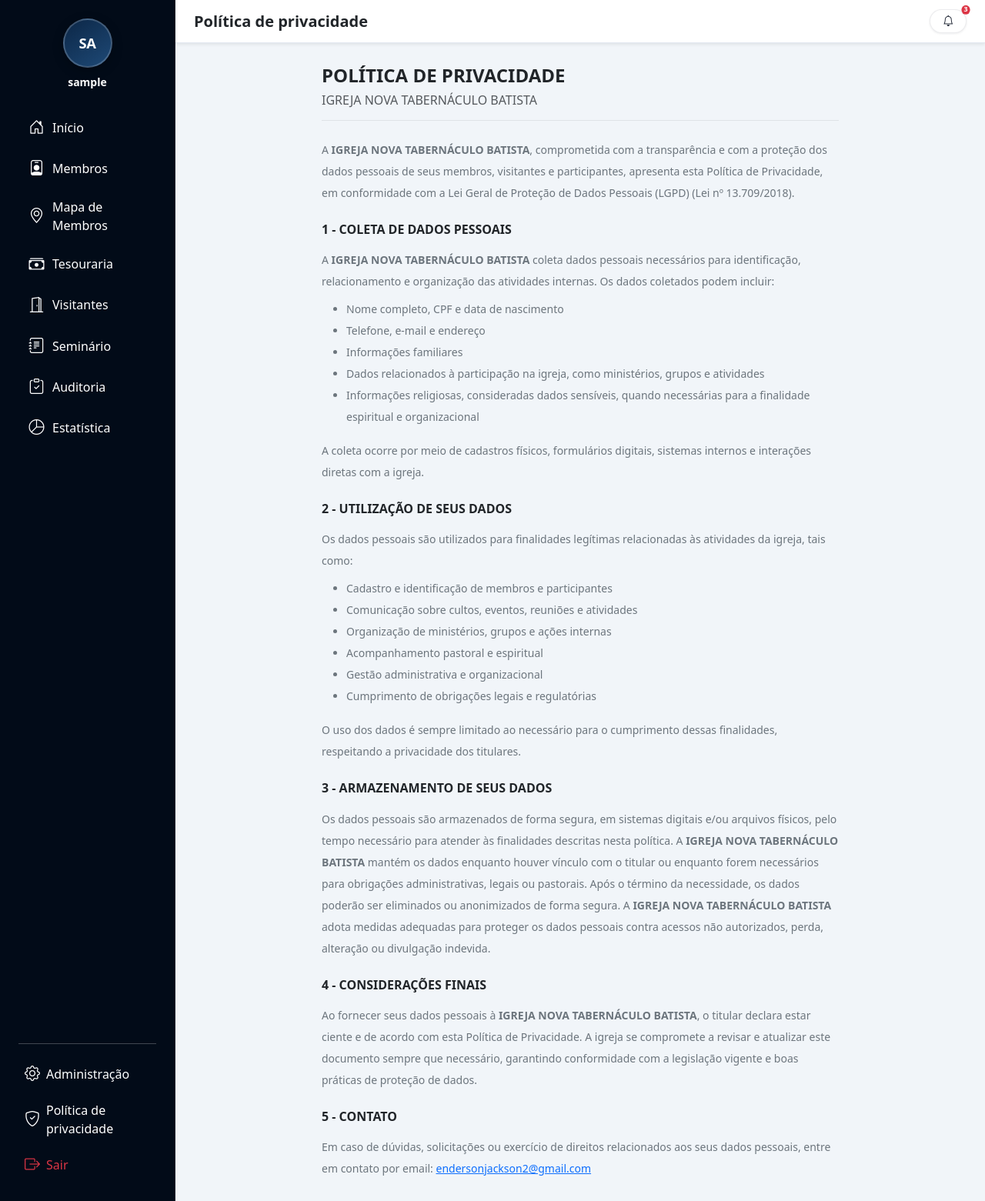
After one commit to endersonjack/nova_app, a Django app: page /privacidade/ in a window 1280 px wide. The commit adds this page. Shown: the whole page at 77% size. Run offline with Django 5.2, Linux system fonts and the light colour scheme; the visitor is signed in with stand-in values (Sample User, id 1); data comes from the database, SQL or seed files in the repository; data that the repository does not hold is empty; some libraries are stand-ins or nearby versions.

Commit message:
ADD: Página de POLÍTICA DE PRIVACIDADE

```diff
--- /dev/null
+++ b/dashboard/templates/dashboard/politica_privacidade.html
@@ -0,0 +1,68 @@
+{% extends "base.html" %}
+{% block title %}Política de privacidade{% endblock %}
+{% block page_title %}Política de privacidade{% endblock %}
+
+{% block content %}
+<article class="app-legal-prose mx-auto" style="max-width: 42rem;">
+  <header class="mb-4 pb-3 border-bottom">
+    <h1 class="h4 fw-bold text-dark mb-2">POLÍTICA DE PRIVACIDADE</h1>
+    <p class="h6 text-muted mb-0">IGREJA NOVA TABERNÁCULO BATISTA</p>
+  </header>
+
+  <p class="text-secondary small lh-lg">
+    A <strong>IGREJA NOVA TABERNÁCULO BATISTA</strong>, comprometida com a transparência e com a proteção dos dados pessoais de seus membros, visitantes e participantes, apresenta esta Política de Privacidade, em conformidade com a Lei Geral de Proteção de Dados Pessoais (LGPD) (Lei nº 13.709/2018).
+  </p>
+
+  <h2 class="h6 fw-bold text-dark mt-4 mb-3">1 - COLETA DE DADOS PESSOAIS</h2>
+  <p class="text-secondary small lh-lg mb-2">
+    A <strong>IGREJA NOVA TABERNÁCULO BATISTA</strong> coleta dados pessoais necessários para identificação, relacionamento e organização das atividades internas.
+    Os dados coletados podem incluir:
+  </p>
+  <ul class="text-secondary small lh-lg">
+    <li>Nome completo, CPF e data de nascimento</li>
+    <li>Telefone, e-mail e endereço</li>
+    <li>Informações familiares</li>
+    <li>Dados relacionados à participação na igreja, como ministérios, grupos e atividades</li>
+    <li>Informações religiosas, consideradas dados sensíveis, quando necessárias para a finalidade espiritual e organizacional</li>
+  </ul>
+  <p class="text-secondary small lh-lg">
+    A coleta ocorre por meio de cadastros físicos, formulários digitais, sistemas internos e interações diretas com a igreja.
+  </p>
+
+  <h2 class="h6 fw-bold text-dark mt-4 mb-3">2 - UTILIZAÇÃO DE SEUS DADOS</h2>
+  <p class="text-secondary small lh-lg mb-2">
+    Os dados pessoais são utilizados para finalidades legítimas relacionadas às atividades da igreja, tais como:
+  </p>
+  <ul class="text-secondary small lh-lg">
+    <li>Cadastro e identificação de membros e participantes</li>
+    <li>Comunicação sobre cultos, eventos, reuniões e atividades</li>
+    <li>Organização de ministérios, grupos e ações internas</li>
+    <li>Acompanhamento pastoral e espiritual</li>
+    <li>Gestão administrativa e organizacional</li>
+    <li>Cumprimento de obrigações legais e regulatórias</li>
+  </ul>
+  <p class="text-secondary small lh-lg">
+    O uso dos dados é sempre limitado ao necessário para o cumprimento dessas finalidades, respeitando a privacidade dos titulares.
+  </p>
+
+  <h2 class="h6 fw-bold text-dark mt-4 mb-3">3 - ARMAZENAMENTO DE SEUS DADOS</h2>
+  <p class="text-secondary small lh-lg">
+    Os dados pessoais são armazenados de forma segura, em sistemas digitais e/ou arquivos físicos, pelo tempo necessário para atender às finalidades descritas nesta política.
+    A <strong>IGREJA NOVA TABERNÁCULO BATISTA</strong> mantém os dados enquanto houver vínculo com o titular ou enquanto forem necessários para obrigações administrativas, legais ou pastorais.
+    Após o término da necessidade, os dados poderão ser eliminados ou anonimizados de forma segura.
+    A <strong>IGREJA NOVA TABERNÁCULO BATISTA</strong> adota medidas adequadas para proteger os dados pessoais contra acessos não autorizados, perda, alteração ou divulgação indevida.
+  </p>
+
+  <h2 class="h6 fw-bold text-dark mt-4 mb-3">4 - CONSIDERAÇÕES FINAIS</h2>
+  <p class="text-secondary small lh-lg">
+    Ao fornecer seus dados pessoais à <strong>IGREJA NOVA TABERNÁCULO BATISTA</strong>, o titular declara estar ciente e de acordo com esta Política de Privacidade.
+    A igreja se compromete a revisar e atualizar este documento sempre que necessário, garantindo conformidade com a legislação vigente e boas práticas de proteção de dados.
+  </p>
+
+  <h2 class="h6 fw-bold text-dark mt-4 mb-3">5 - CONTATO</h2>
+  <p class="text-secondary small lh-lg mb-0">
+    Em caso de dúvidas, solicitações ou exercício de direitos relacionados aos seus dados pessoais, entre em contato por email:
+    <a href="mailto:endersonjackson2@gmail.com" class="link-primary text-break">endersonjackson2@gmail.com</a>
+  </p>
+</article>
+{% endblock %}
--- a/dashboard/urls.py
+++ b/dashboard/urls.py
@@ -4,6 +4,11 @@ from . import views
 
 urlpatterns = [
     path('', views.index, name='dashboard_index'),
+    path(
+        'privacidade/',
+        views.politica_privacidade,
+        name='politica_privacidade',
+    ),
     path('dados/', views.inicio_conteudo, name='dashboard_inicio_conteudo'),
     path('estatistica/', views.estatistica_index, name='dashboard_estatistica'),
     path(
--- a/dashboard/views.py
+++ b/dashboard/views.py
@@ -216,3 +216,8 @@ def estatistica_conteudo(request):
         'dashboard/partials/_estatistica_conteudo.html',
         ctx,
     )
+
+
+@login_required
+def politica_privacidade(request):
+    return render(request, 'dashboard/politica_privacidade.html')
--- a/templates/base.html
+++ b/templates/base.html
@@ -127,7 +127,13 @@
               <span class="sidebar-footer-label">Administração</span>
             </a>
             {% endif %}
-            <form method="post" action="{% url 'logout' %}" class="{% if pode_acesso_django_admin %}mt-1{% endif %}">
+            <a class="sidebar-footer-link d-flex align-items-center gap-2 text-white text-decoration-none py-2 rounded-3 px-2 {% if pode_acesso_django_admin %}mt-1{% endif %}"
+               href="{% url 'politica_privacidade' %}"
+               title="Política de privacidade">
+              <i class="bi bi-shield-check fs-5 flex-shrink-0"></i>
+              <span class="sidebar-footer-label">Política de privacidade</span>
+            </a>
+            <form method="post" action="{% url 'logout' %}" class="mt-1">
               {% csrf_token %}
               <button type="submit" class="sidebar-footer-link btn btn-link text-start text-danger text-decoration-none w-100 d-flex align-items-center gap-2 py-2 px-2 rounded-3 border-0">
                 <i class="bi bi-box-arrow-right fs-5 flex-shrink-0"></i>
```
